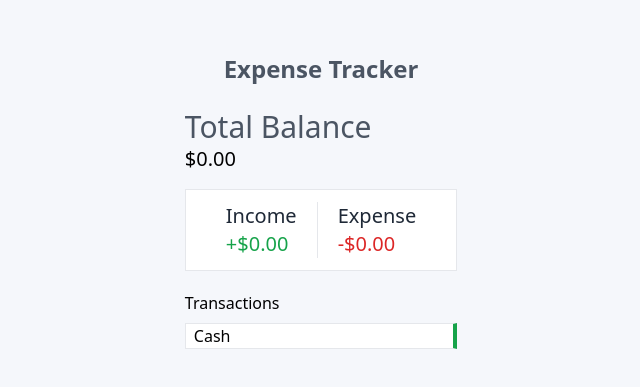
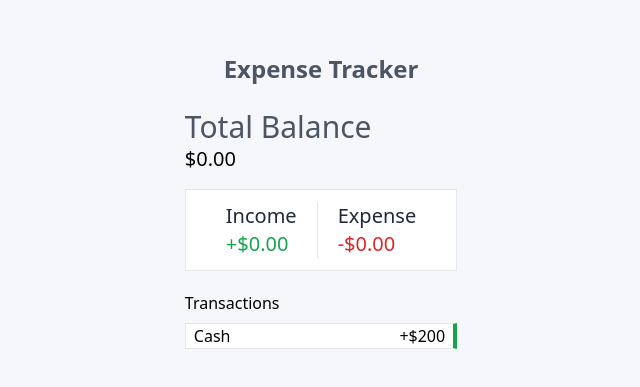
Before and after one commit to EjimMichael/Expense-Tracker, a React (Create React App) app: page / in a window 1280 px wide. Shown: the part 209-596 px from the top of the page, without its empty margins (319-959 px from the left). Built offline with nearby package versions, Linux system fonts and the light colour scheme; the HTML template or start-up script is replaced by a standard one.

Commit message:
complete transactions

```diff
--- a/src/components/Transactions.js
+++ b/src/components/Transactions.js
@@ -5,7 +5,9 @@ function Transactions() {
     <div className='mt-5'>
         <h3 className='text-left font-medium'>Transactions</h3>
         <ul className='mt-2'>
-            <li className='border border-r-4 border-r-green-600 pr-20 pl-2 bg-white'>Cash</li>
+            <li className='flex justify-between border border-r-4 border-r-green-600 pl-2 bg-white'>Cash
+            <p className='pr-2'>+$200</p>
+            </li>
         </ul>
     </div>
   )
```
